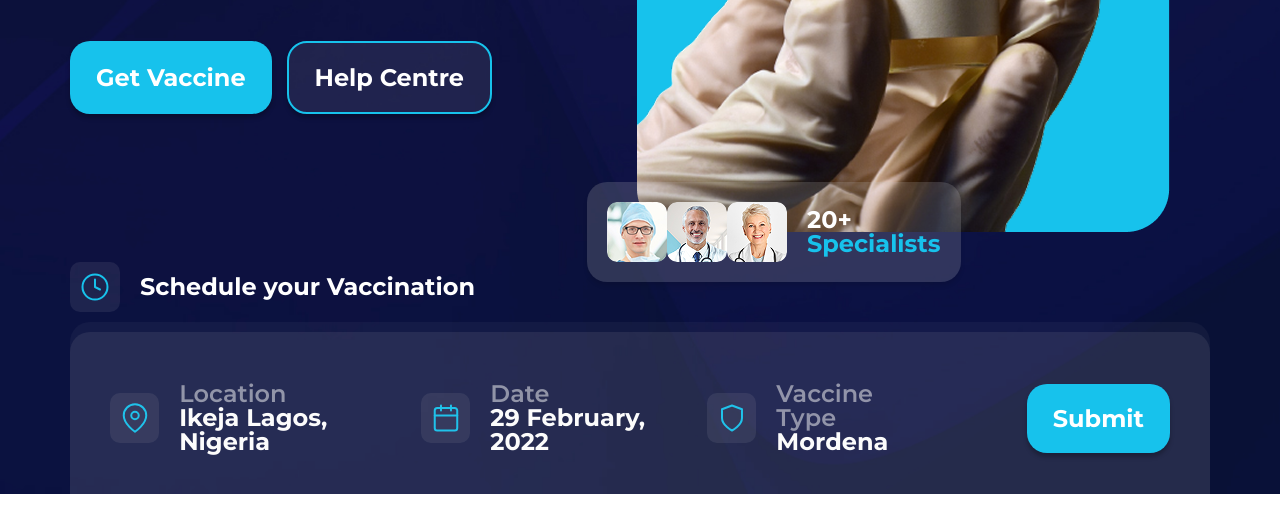
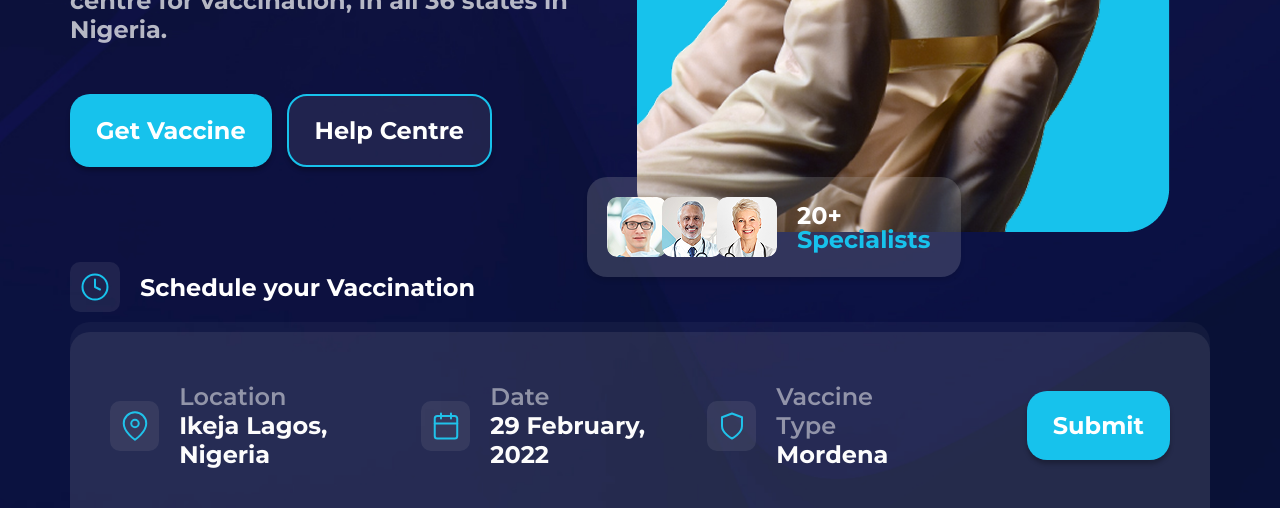
Before and after one commit to NguyenDoanP/html-css-practice, a website: page practice-one/index.html in a window 1280 px wide. Shown: the part 549-1057 px from the top of the page. Drawn offline with Linux system fonts and the light colour scheme.

Commit message:
fix: update hero layout

```diff
--- a/practice-one/assets/styles/sections/hero.css
+++ b/practice-one/assets/styles/sections/hero.css
@@ -3,6 +3,7 @@
   background-size: cover;
   background-position: center;
   background-repeat: no-repeat;
+  line-height: var(--line-height-md);
 }
 
 .hero {
@@ -31,6 +32,7 @@
   font-weight: var(--font-weight-extra-bold);
   color: var(--color-white);
   margin-bottom: 50px;
+  line-height: var(--line-height-lg);
 }
 
 .hero-title span {
@@ -101,7 +103,7 @@
 /* ── Doctors cluster ── */
 .hero-image__doctors {
   position: absolute;
-  bottom: -50px;
+  bottom: -45px;
   left: -50px;
   background: var(--color-glass-20);
   box-shadow: var(--shadow-sm);
@@ -130,6 +132,11 @@
   display: block;
 }
 
+.doctors__avatars img + img {
+  margin-left: -5px;
+  /* stack the images */
+}
+
 /* ── Doctors info ── */
 .doctors__info {
   display: flex;
@@ -143,12 +150,11 @@
   font-size: var(--font-size-xl);
   font-weight: var(--font-weight-bold);
   color: var(--color-white);
-  line-height: 100%;
 }
 
 .doctors__label {
   font-size: var(--font-size-xl);
   font-weight: var(--font-weight-bold);
   color: var(--color-accent);
-  line-height: 100%;
+  margin-top: -5px;
 }
--- a/practice-one/assets/styles/variable.css
+++ b/practice-one/assets/styles/variable.css
@@ -59,6 +59,12 @@
   --font-size-2xl: 32px;
   --font-size-3xl: 48px;
 
+  /* line-height */
+  --line-height-xs: 22px;
+  --lien-height-sm: 24px;
+  --line-height-md: 29px;
+  --line-height-lg: 59px;
+
   /* Border */
   --border-xs: 3px;
 
```
